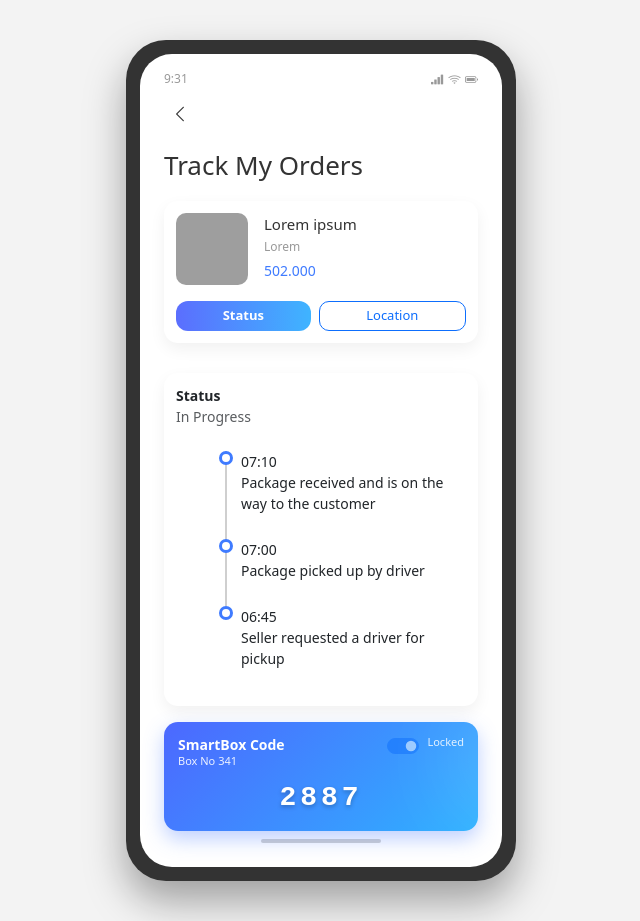
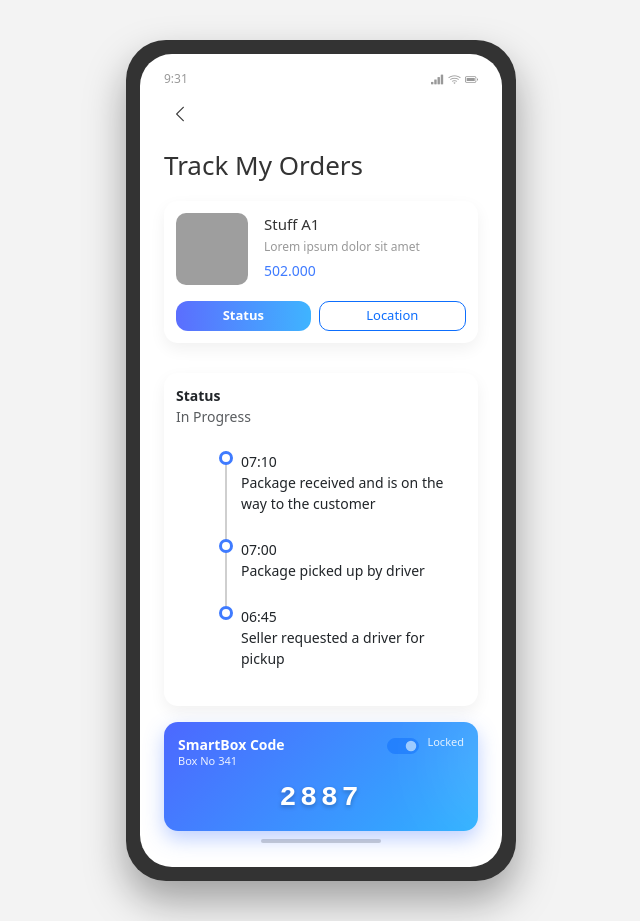
Before and after one commit to zhenchy/mobile-user, a plain HTML site: page track.html in a window 1280 px wide. Shown: the whole page, without its empty margins (319-959 px from the left). Drawn offline with nearby package versions, Linux system fonts and the light colour scheme; grey boxes are pictures that could not be loaded.

Commit message:
no message

```diff
--- a/track.html
+++ b/track.html
@@ -475,8 +475,8 @@
           <img src="https://picsum.photos/200?1"
                class="product-thumb me-3" alt="">
           <div class="flex-grow-1">
-            <div class="product-title">Lorem ipsum</div>
-            <div class="product-subtitle">Lorem</div>
+            <div class="product-title">Stuff A1</div>
+            <div class="product-subtitle">Lorem ipsum dolor sit amet</div>
             <div class="price">502.000</div>
           </div>
         </div>
```
